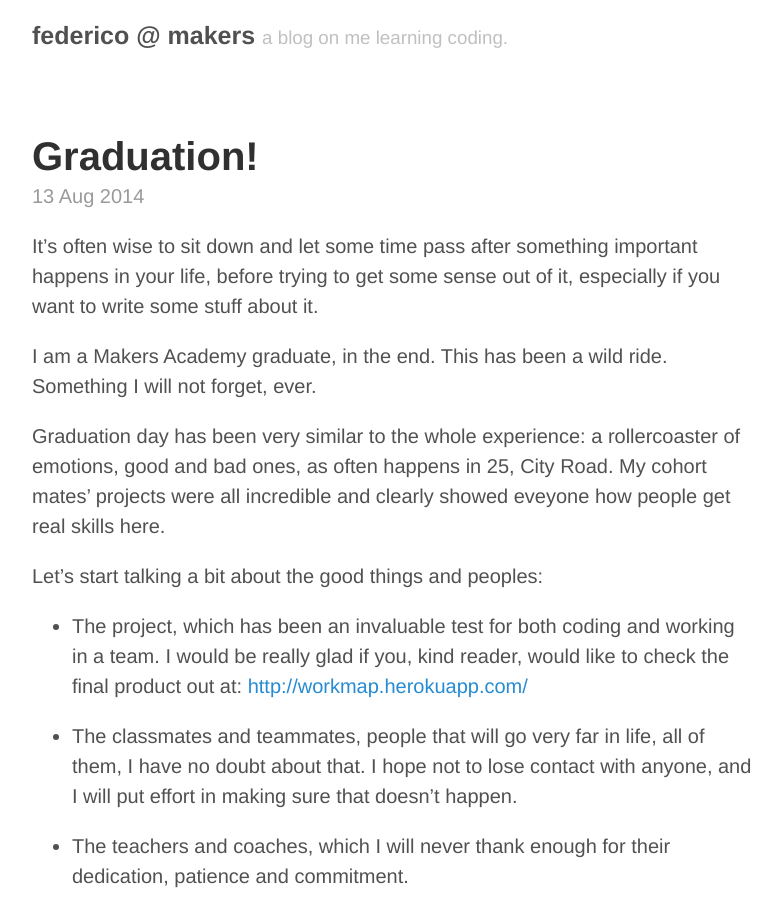
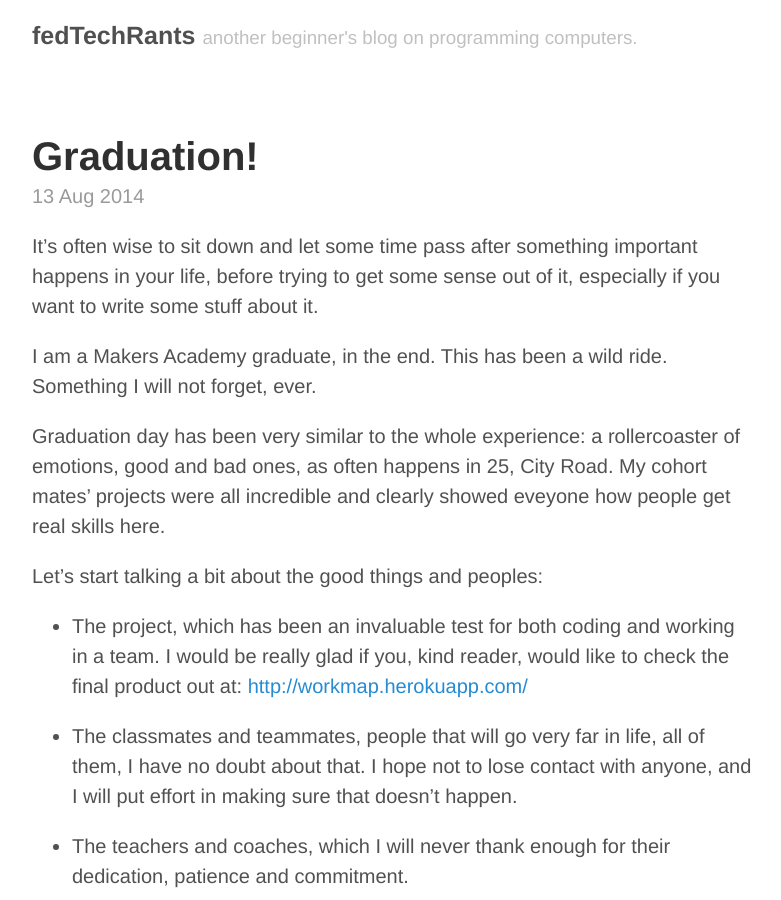
Before and after one commit to federicomaffei/federicomaffei.github.io, a Jekyll site: the page built from index.html, in a window 1280 px wide and 900 px high. Shown: the whole window, without its empty margins (248-1029 px from the left). Built offline with Jekyll 4.4.1, drawn with Linux system fonts in a browser that asks for light colours; Markdown is read by kramdown in place of the engine named in the settings; the list of posts is cut into pages by our own code.

Commit message:
edited blog configuration.

```diff
--- a/_config.yml
+++ b/_config.yml
@@ -6,14 +6,14 @@ pygments:         true
 permalink:        pretty
 
 # Setup
-title:            federico @ makers
-tagline:          a blog on me learning coding.
+title:            fedTechRants
+tagline:          another beginner's blog on programming computers.
 url:              http://federicomaffei.github.io
 paginate:         5
 baseurl:	      /
 author:
   name:           Federico Maffei
-  url:            https://twitter.com/foltoc
+  url:            https://github.com/federicomaffei
   email:          federico.maffei@gmail.com
 
 # Custom vars
```
